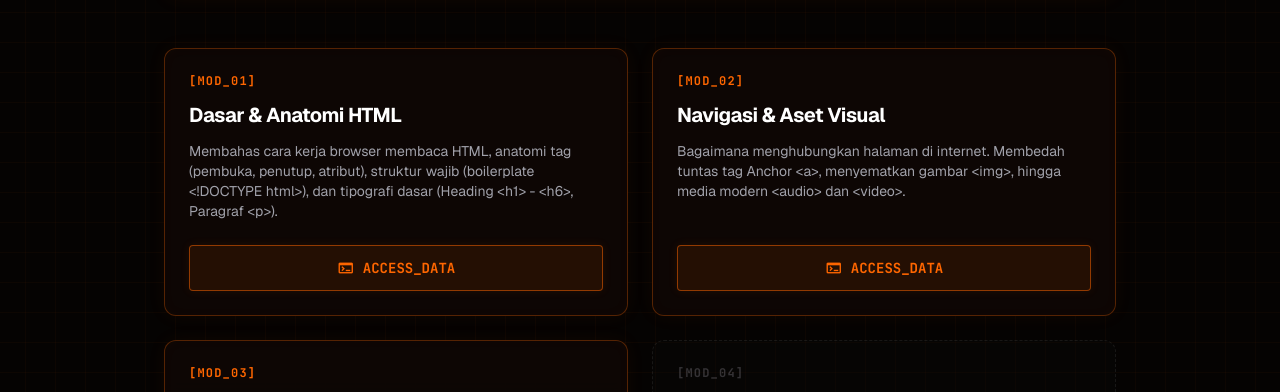
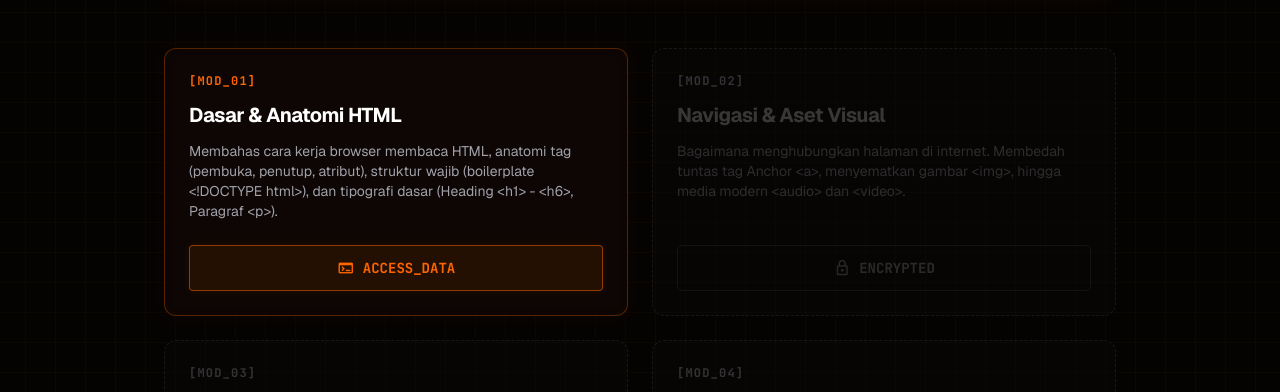
Before and after one commit to alifmhDev/html-modul, a plain HTML site: page index.html in a window 1280 px wide. Shown: the part 408-800 px from the top of the page. Drawn offline with nearby package versions, Linux system fonts and the light colour scheme.

Commit message:
Update index.html

```diff
--- a/index.html
+++ b/index.html
@@ -165,14 +165,14 @@
                 "title": "Navigasi & Aset Visual",
                 "description": "Bagaimana menghubungkan halaman di internet. Membedah tuntas tag Anchor &lt;a&gt;, menyematkan gambar &lt;img&gt;, hingga media modern &lt;audio&gt; dan &lt;video&gt;.",
                 "url": "courslan-html-modul2-ppt.html",
-                "isLocked": false
+                "isLocked": true
             },
             {
                 "id": "MOD_03",
                 "title": "Manajemen Data Terstruktur",
                 "description": "Cara merapikan informasi. Membahas Unordered List &lt;ul&gt;, Ordered List &lt;ol&gt;, serta struktur pembuatan tabel data menggunakan &lt;table&gt;, &lt;tr&gt;, &lt;th&gt;, dan &lt;td&gt;.",
                 "url": "courslan-html-modul3-ppt.html",
-                "isLocked": false
+                "isLocked": true
             },
             {
                 "id": "MOD_04",
```
